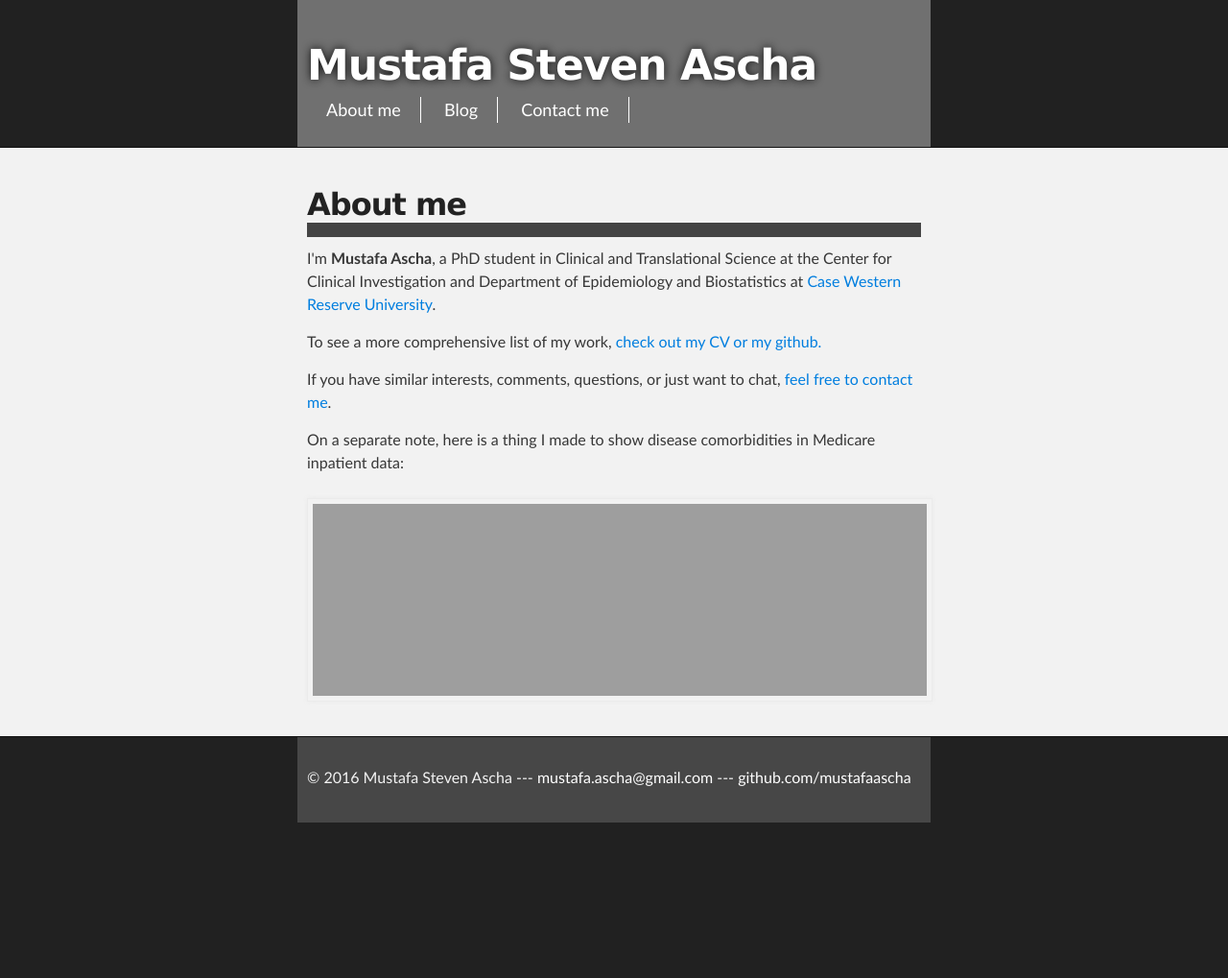
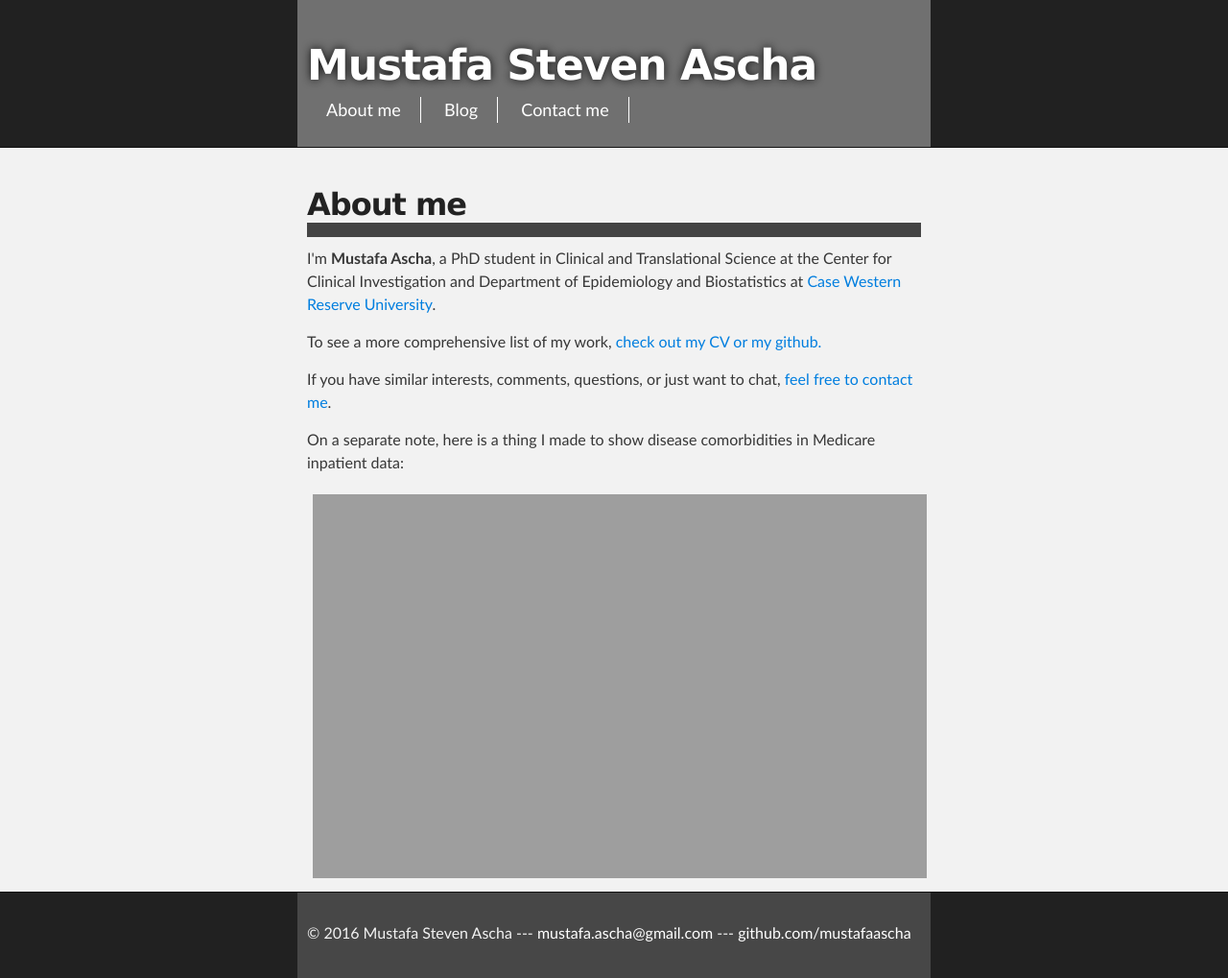
Before and after one commit to mustafaascha/mustafaascha.github.io, a Jekyll site: the page built from about/index.html, in a window 1280 px wide. Shown: the whole page at 96% size. Built offline with Jekyll 4.4.1, drawn with Linux system fonts in a browser that asks for light colours; before the commit the page ends 900 px from its top, so only the background shows below that.

Commit message:
Update index.html

```diff
--- a/about/index.html
+++ b/about/index.html
@@ -13,4 +13,8 @@ title: About Mustafa
 
 <p> On a separate note, here is a thing I made to show disease comorbidities in Medicare inpatient data: </p>
 
-<img src="http://mustafa.fyi/assets/graph-medium" alt="Disease-disease network visualization" width = 300 height = 200>
+<div style="margin: 0 auto; width:100%; height:400px;">
+    <object type="text/html" data="http://mustafa.fyi/assets/graph-medium"
+            style="width:100%; height:100%; margin:1%;">
+    </object>
+</div>
```
